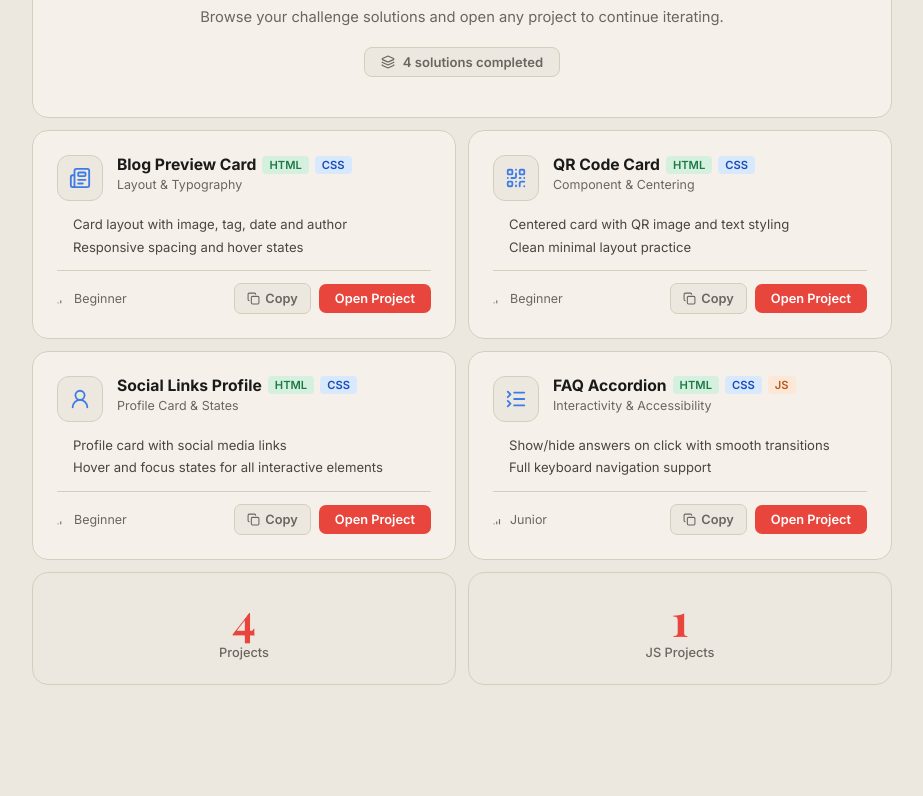
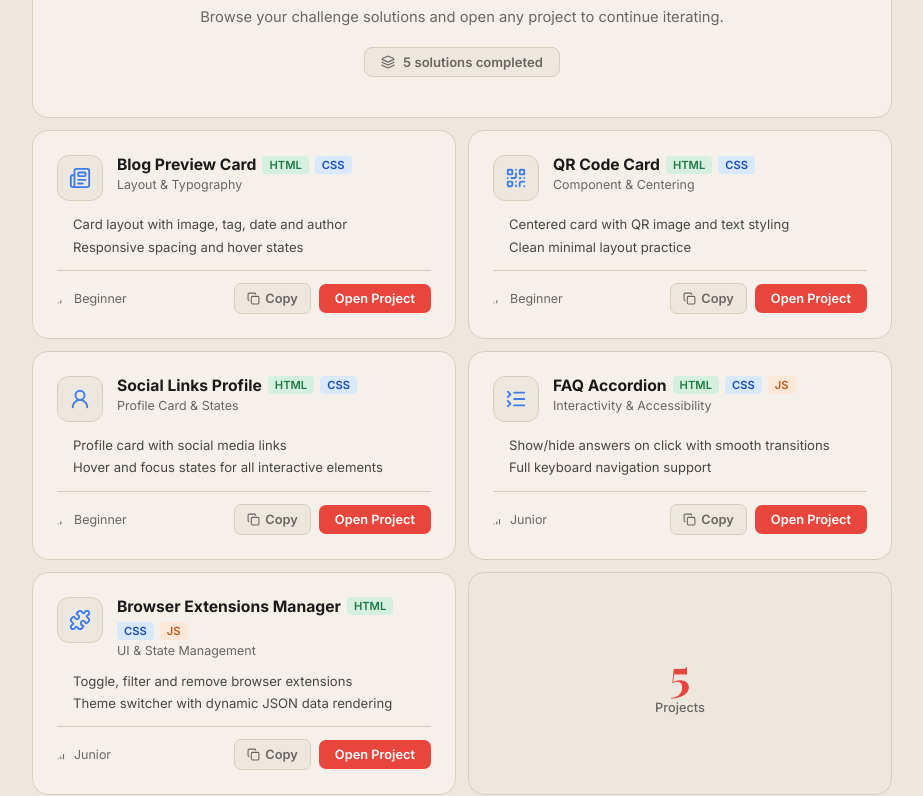
Before and after one commit to hazemezz123/Frontend-Mentor, a plain HTML site: page index.html in a window 1280 px wide. Shown: the part 177-973 px from the top of the page, without its empty margins (178-1101 px from the left). Before the commit the page ends 952 px from the top, so only its background shows below. Drawn offline with nearby package versions, Linux system fonts and the light colour scheme.

Commit message:
add new project

```diff
--- a/index.html
+++ b/index.html
@@ -47,6 +47,8 @@
       .cell:nth-child(5) { animation: fadeUp 0.45s ease 0.33s forwards; }
       .cell:nth-child(6) { animation: fadeUp 0.45s ease 0.40s forwards; }
       .cell:nth-child(7) { animation: fadeUp 0.45s ease 0.47s forwards; }
+      .cell:nth-child(8) { animation: fadeUp 0.45s ease 0.54s forwards; }
+      .cell:nth-child(9) { animation: fadeUp 0.45s ease 0.61s forwards; }
 
       /* hero — full width */
       .cell-hero {
@@ -305,7 +307,7 @@
         <p>Browse your challenge solutions and open any project to continue iterating.</p>
         <div class="hero-meta">
           <i data-lucide="layers" width="14" height="14"></i>
-          4 solutions completed
+          5 solutions completed
         </div>
       </div>
 
@@ -430,14 +432,45 @@
         </div>
       </a>
 
+      <!-- Browser Extensions Manager -->
+      <a class="cell cell-project" href="browser-extensions-manager-ui-main/index.html" target="_blank">
+        <div class="card-top">
+          <div class="card-icon">
+            <i data-lucide="puzzle" width="22" height="22"></i>
+          </div>
+          <div class="card-info">
+            <div class="card-title-row">
+              <h3>Browser Extensions Manager</h3>
+              <span class="tag tag-green">HTML</span>
+              <span class="tag tag-blue">CSS</span>
+              <span class="tag tag-orange">JS</span>
+            </div>
+            <p class="card-sub">UI &amp; State Management</p>
+          </div>
+        </div>
+        <ul class="card-desc">
+          <li>Toggle, filter and remove browser extensions</li>
+          <li>Theme switcher with dynamic JSON data rendering</li>
+        </ul>
+        <div class="card-footer">
+          <span class="card-level">
+            <i data-lucide="signal-medium" width="13" height="13"></i> Junior
+          </span>
+          <div class="card-footer-btns">
+            <button class="btn-copy" data-desc="Toggle, filter and remove browser extensions. Theme switcher with dynamic JSON data rendering." onclick="copyProject(event, this)"><i data-lucide="copy" width="13" height="13"></i> Copy</button>
+            <button class="btn-open">Open Project</button>
+          </div>
+        </div>
+      </a>
+
       <!-- Stats -->
       <div class="cell cell-stat">
-        <div class="stat-number">4</div>
+        <div class="stat-number">5</div>
         <div class="stat-label">Projects</div>
       </div>
 
       <div class="cell cell-stat">
-        <div class="stat-number">1</div>
+        <div class="stat-number">2</div>
         <div class="stat-label">JS Projects</div>
       </div>
 
```
Also changed, not shown: 1 other file.
